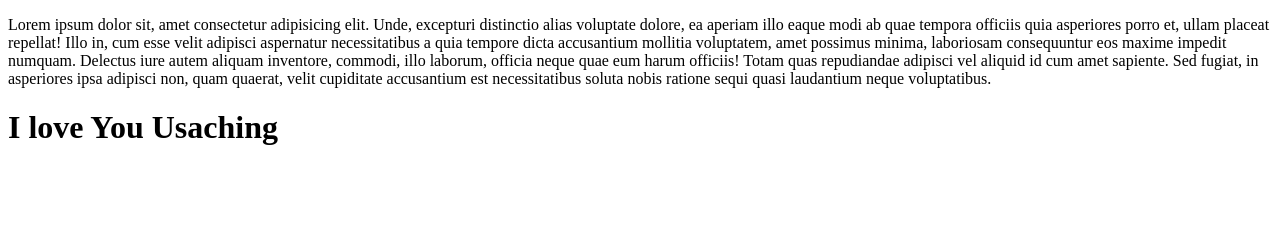
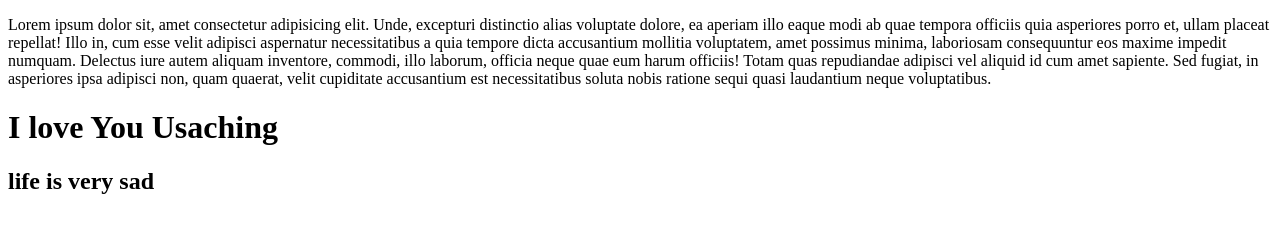
Before and after one commit to usaching947/god-pray, a plain HTML site: page index.html in a window 1280 px wide. Drawn offline with Linux system fonts and the light colour scheme.

Commit message:
h2-added

```diff
--- a/index.html
+++ b/index.html
@@ -17,6 +17,7 @@
         necessitatibus soluta nobis ratione sequi quasi laudantium neque voluptatibus.</p>
 
     <h1>I love You Usaching</h1>
+    <h2>life is very sad</h2>
 </body>
 
 </html>
```
